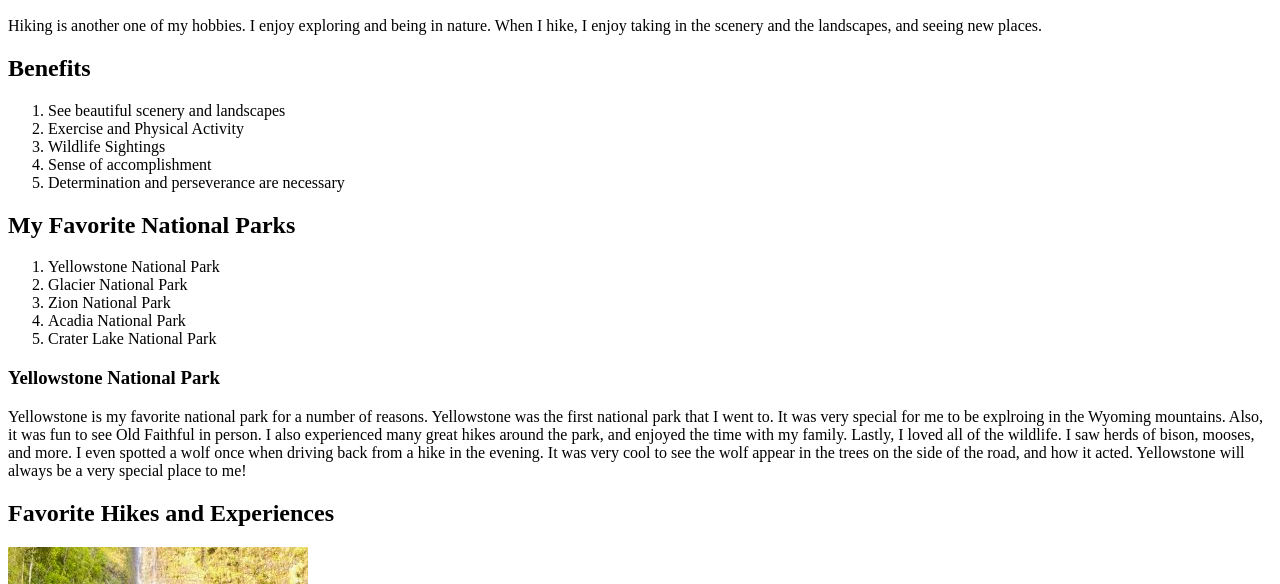
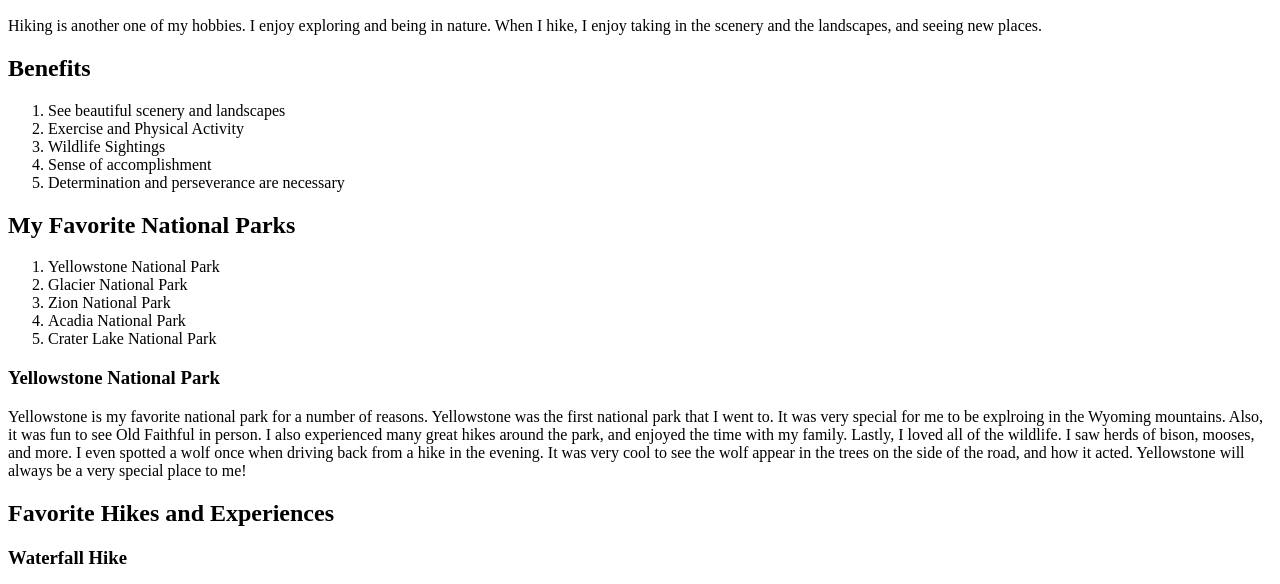
Before and after one commit to drewrosIIT/Project-01, a plain HTML site: page hiking.html in a window 1280 px wide. Shown: the part 180-764 px from the top of the page. Drawn offline with Linux system fonts and the light colour scheme.

Commit message:
updated headings

```diff
--- a/hiking.html
+++ b/hiking.html
@@ -57,6 +57,7 @@
         <h2>Favorite Hikes and Experiences</h2>
 
         <section>
+            <h3>Waterfall Hike</h3>
             <img src="images/hiking.JPG" alt="Drew at Waterfall Hike">
             <p>Above I am at a waterfall hike. Waterfall hikes are interesting to me because you start to hear the water as you approach the fall, and then the end is an exciting big reveal!</p>
         </section>
```
